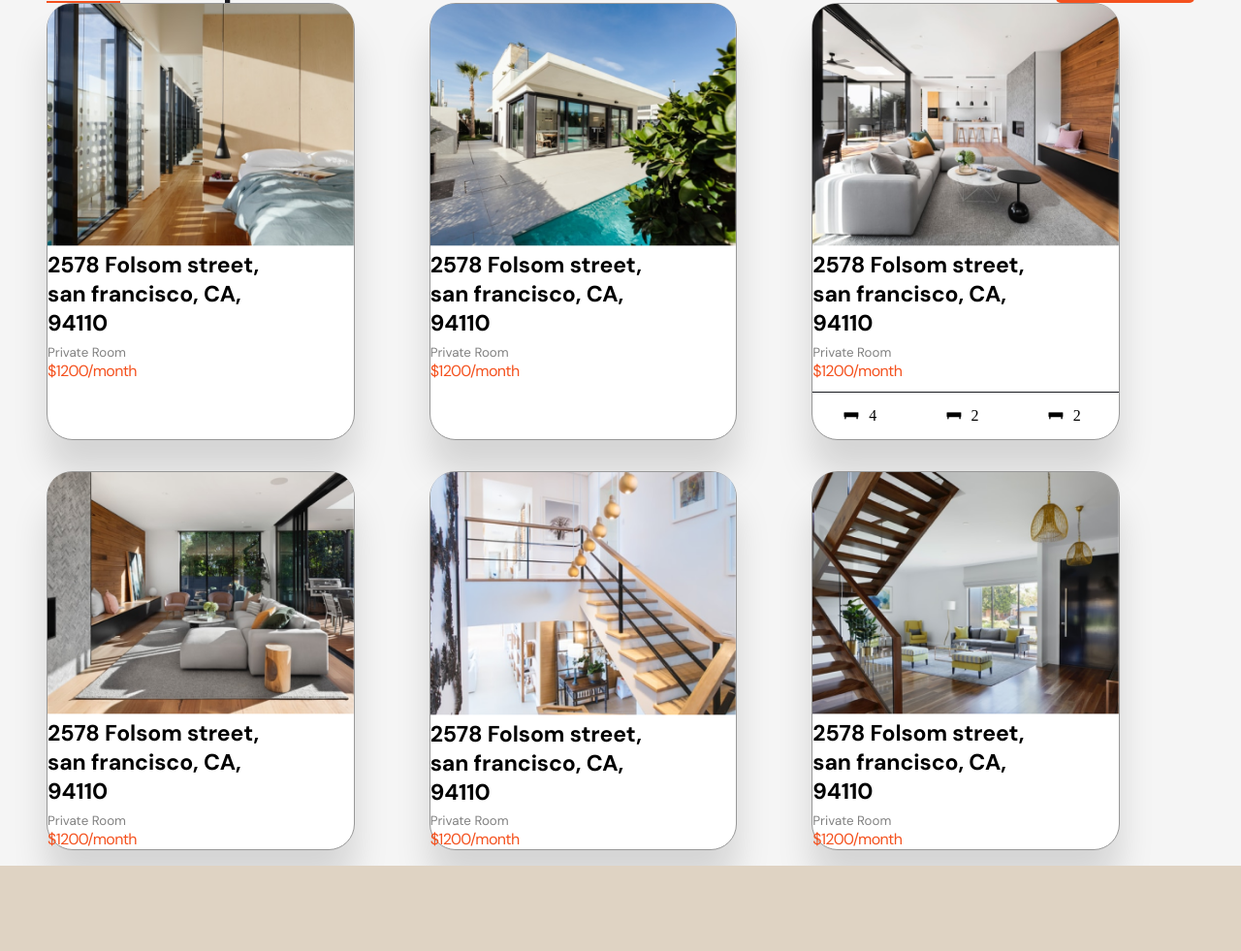
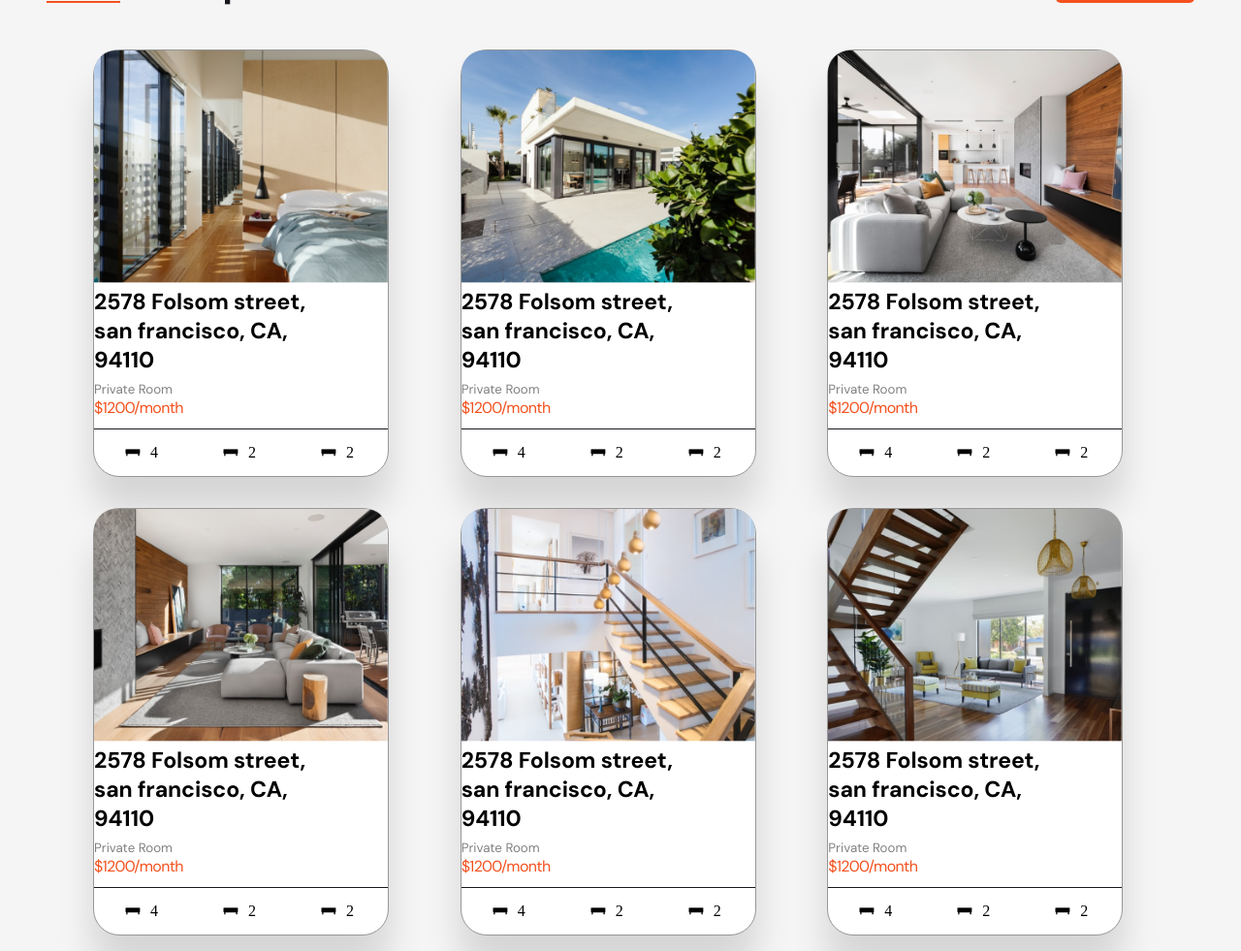
Before and after one commit to 1FarukDev/Home-living-cost.github.io, a plain HTML site: page index.html in a window 1280 px wide. Shown: the part 1579-2560 px from the top of the page at 97% size. Before the commit the page ends 2472 px from the top, so only its background shows below. Drawn offline with Linux system fonts and the light colour scheme.

Commit message:
properties mobile done

```diff
--- a/index.html
+++ b/index.html
@@ -153,7 +153,25 @@
               </p>
               <small>Private Room</small>
               <p id="available-price">$1200/month</p>
-              <div class="row"></div>
+              <div class="row-line"></div>
+
+              <div class="row">
+                <div class="iconss">
+                  <div class="icons1">
+                    <img src="./Image/Path.png" alt="" />
+                    <p class="icons-number">4</p>
+                  </div>
+                  <div class="col-line"></div>
+                  <div class="icons1 icon2">
+                    <img src="./Image/Path.png" alt="" />
+                    <p class="icons-number">2</p>
+                  </div>
+                  <div class="icons1 icon11">
+                    <img src="./Image/Path.png" alt="" />
+                    <p class="icons-number">2</p>
+                  </div>
+                </div>
+              </div>
             </div>
           </div>
           <div class="available-props">
@@ -169,7 +187,24 @@
                 </p>
                 <small>Private Room</small>
                 <p id="available-price">$1200/month</p>
-                <div class="row"></div>
+                <div class="row-line"></div>
+                <div class="row">
+                  <div class="iconss">
+                    <div class="icons1">
+                      <img src="./Image/Path.png" alt="" />
+                      <p class="icons-number">4</p>
+                    </div>
+                    <div class="col-line"></div>
+                    <div class="icons1 icon2">
+                      <img src="./Image/Path.png" alt="" />
+                      <p class="icons-number">2</p>
+                    </div>
+                    <div class="icons1 icon11">
+                      <img src="./Image/Path.png" alt="" />
+                      <p class="icons-number">2</p>
+                    </div>
+                  </div>
+                </div>
               </div>
             </div>
           </div>
@@ -187,17 +222,19 @@
               <p id="available-price">$1200/month</p>
               <div class="row-line"></div>
               <div class="row">
-
                 <div class="iconss">
+                  <div class="icons1">
+                    <img src="./Image/Path.png" alt="" />
+                    <p class="icons-number">4</p>
+                  </div>
+                  <div class="col-line"></div>
+                  <div class="icons1 icon2">
+                    <img src="./Image/Path.png" alt="" />
+                    <p class="icons-number">2</p>
+                  </div>
                   <div class="icons1 icon11">
-                    <img src="./Image/Path.png" alt="" /><p class="icons-number">4</p>
-                  </div>
-                  <div class="col-line"> </div>
-                  <div class="icons1 icon2">
-                    <img src="./Image/Path.png" alt="" /><p class="icons-number">2</p>
-                  </div>
-                  <div class="icons1">
-                    <img src="./Image/Path.png" alt="" /><p class="icons-number">2</p>
+                    <img src="./Image/Path.png" alt="" />
+                    <p class="icons-number">2</p>
                   </div>
                 </div>
               </div>
@@ -215,7 +252,25 @@
               </p>
               <small>Private Room</small>
               <p id="available-price">$1200/month</p>
-              <div class="row"></div>
+              <div class="row-line"></div>
+
+              <div class="row">
+                <div class="iconss">
+                  <div class="icons1">
+                    <img src="./Image/Path.png" alt="" />
+                    <p class="icons-number">4</p>
+                  </div>
+                  <div class="col-line"></div>
+                  <div class="icons1 icon2">
+                    <img src="./Image/Path.png" alt="" />
+                    <p class="icons-number">2</p>
+                  </div>
+                  <div class="icons1 icon11">
+                    <img src="./Image/Path.png" alt="" />
+                    <p class="icons-number">2</p>
+                  </div>
+                </div>
+              </div>
             </div>
           </div>
           <div class="available-props">
@@ -230,7 +285,25 @@
               </p>
               <small>Private Room</small>
               <p id="available-price">$1200/month</p>
-              <div class="row"></div>
+              <div class="row-line"></div>
+
+              <div class="row">
+                <div class="iconss">
+                  <div class="icons1">
+                    <img src="./Image/Path.png" alt="" />
+                    <p class="icons-number">4</p>
+                  </div>
+                  <div class="col-line"></div>
+                  <div class="icons1 icon2">
+                    <img src="./Image/Path.png" alt="" />
+                    <p class="icons-number">2</p>
+                  </div>
+                  <div class="icons1 icon11">
+                    <img src="./Image/Path.png" alt="" />
+                    <p class="icons-number">2</p>
+                  </div>
+                </div>
+              </div>
             </div>
           </div>
           <div class="available-props">
@@ -245,7 +318,24 @@
               </p>
               <small>Private Room</small>
               <p id="available-price">$1200/month</p>
-              <div class="row"></div>
+              <div class="row-line"></div>
+              <div class="row">
+                <div class="iconss">
+                  <div class="icons1">
+                    <img src="./Image/Path.png" alt="" />
+                    <p class="icons-number">4</p>
+                  </div>
+                  <div class="col-line"></div>
+                  <div class="icons1 icon2">
+                    <img src="./Image/Path.png" alt="" />
+                    <p class="icons-number">2</p>
+                  </div>
+                  <div class="icons1 icon11">
+                    <img src="./Image/Path.png" alt="" />
+                    <p class="icons-number">2</p>
+                  </div>
+                </div>
+              </div>
             </div>
           </div>
         </div>
--- a/style.css
+++ b/style.css
@@ -224,6 +224,8 @@ button{
     grid-row-gap: 2rem;
     grid-template-columns: repeat(3, 1fr);
     justify-content: center;
+    margin-top: 3rem;
+    margin-left: 3rem;
 }
 .available-props{
     width: 80%;
@@ -494,6 +496,7 @@ margin-top: .4rem;
             grid-row-gap: 2rem;
             grid-template-columns: 1fr;
             justify-content: center;
+            margin-left: 0;
         }
         .available-props{
             width: 100%;
@@ -541,18 +544,20 @@ margin-top: .4rem;
             text-align: left;
             color: rgba(244, 81, 30, 1);
         }
-        /* .row-line{
+        .row-line{
             margin-top: .7em;
             width: 100%;
             height: 1px;
             background-color: #18191F;
-        } */
+        }
         .iconss{
             display: flex;
             justify-content: space-around;
             width: 100%;
             border-radius: 27px;
         }
+
+
     .icons1{
             width: 5%;
             display: flex;
```
